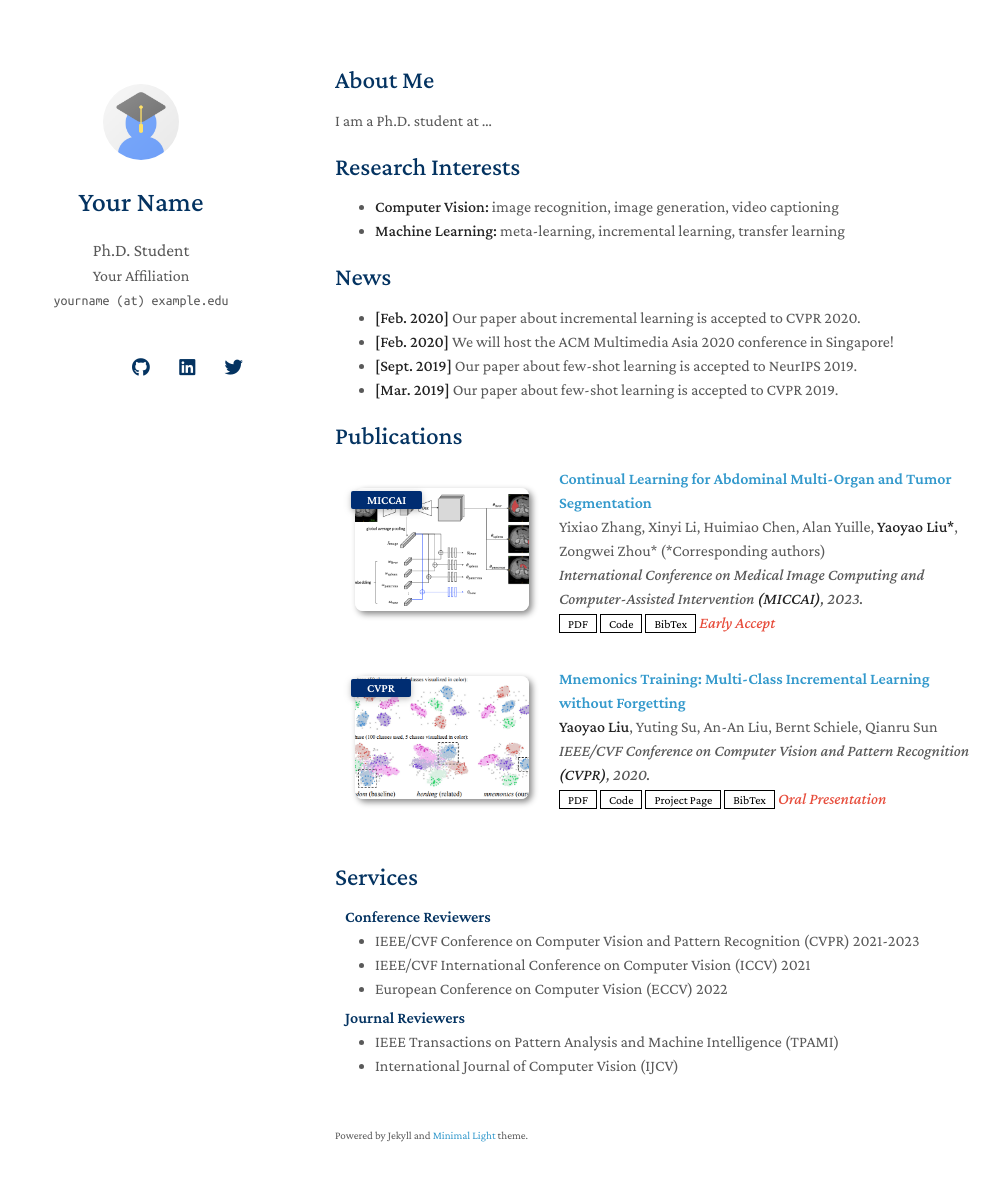
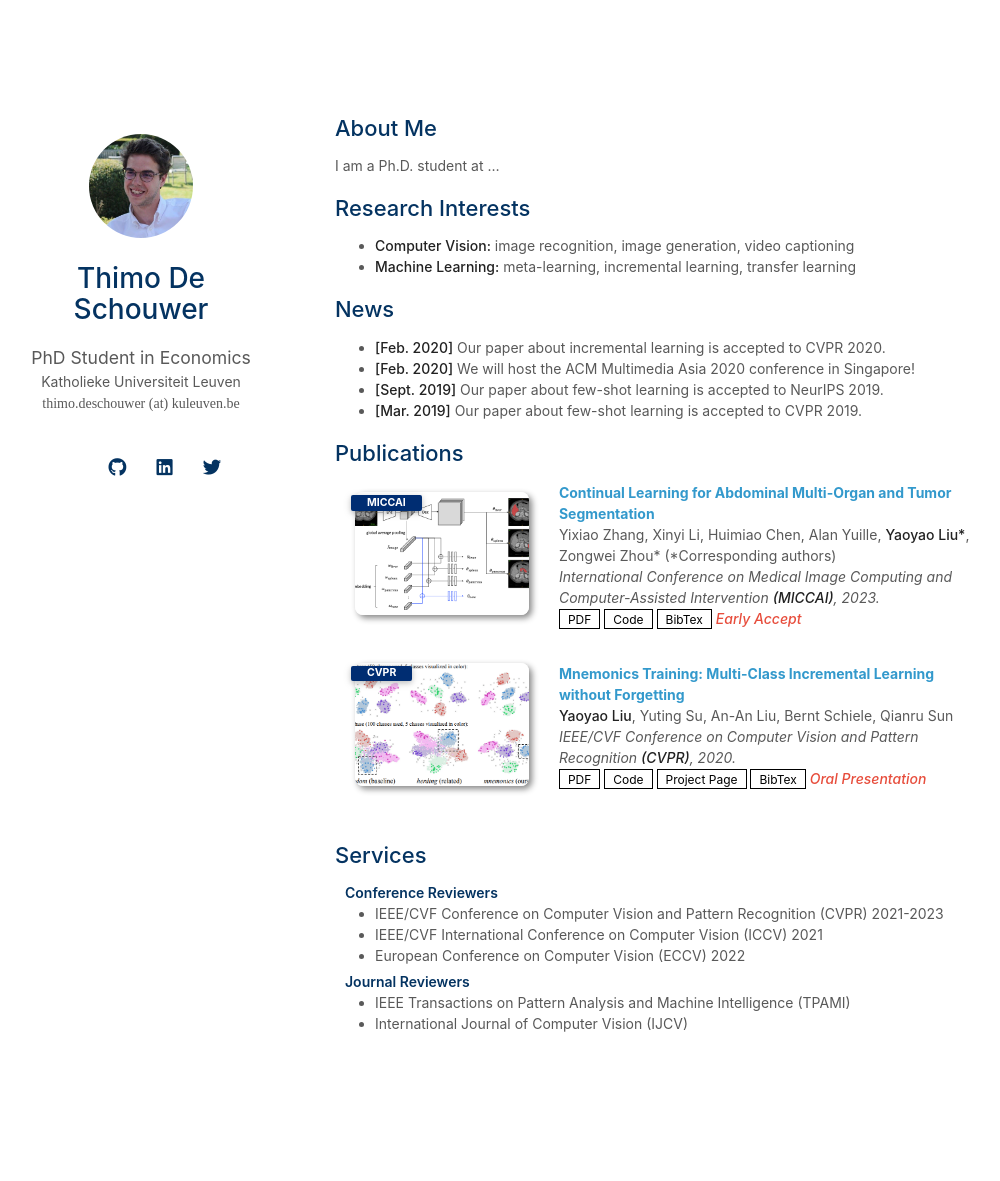
Before and after one commit to thimodeschouwer/thimodeschouwer.github.io, a Jekyll site: the page built from index.md, in a window 1280 px wide and 1216 px high. Shown: the top 1181 px of the window, without its empty margins (135-1135 px from the left). Built offline with Jekyll 4.4.1, drawn with Linux system fonts in a browser that asks for light colours; nearby versions of some CDN libraries; a style sheet for code colours, icons or effects is not loaded; our own code applies the rules of GitHub Pages for plain Markdown files.

Commit message:
website setup

```diff
--- a/_config.yml
+++ b/_config.yml
@@ -1,8 +1,8 @@
 # Basic Information
-title: Your Name
-position: Ph.D. Student
-affiliation: Your Affiliation
-email: yourname (at) example.edu
+title: Thimo De Schouwer
+position: PhD Student in Economics
+affiliation: Katholieke Universiteit Leuven
+email: thimo.deschouwer (at) kuleuven.be
 
 # Search Engine Optimization (SEO)
 # The following information is used to improve the website traffic from search engines, e.g., Google.
@@ -12,29 +12,28 @@ canonical: https://minimal-light-theme.yliu.me/
 
 # Links
 # If you don't need one of them, you may delete the corresponding line.
-google_scholar: https://scholar.google.com/
-cv_link: assets/files/curriculum_vitae.pdf
-github_link: https://github.com/
-linkedin: https://www.linkedin.com/
-twitter: https://twitter.com/
+cv_link: assets/files/CV_DeSchouwer.pdf
+github_link: https://github.com/thimodeschouwer
+linkedin: https://www.linkedin.com/in/thimo-de-schouwer-616b55127/
+twitter: https://x.com/ThimoDeSchouwer
 
 # Images (e.g., your profile picture and your website's favicon)
 # "favicon" and "favicon_dark" are used for the light and dark modes, respectively.
-avatar: ./assets/img/avatar.png
-favicon: ./assets/img/favicon.png
-favicon_dark: ./assets/img/favicon-dark.png
+avatar: ./assets/img/FotoThimo.png
+favicon: ./assets/img/leuven_icon.jpg
+favicon_dark: ./assets/img/leuven_icon.jpg
 
 # Footnote
 # You may use the option to disable the footnote, "Powered by Jekyll and Minimal Light theme."
-enable_footnote: true
+enable_footnote: false
 
 # Auto Dark Mode
 # You may use the option to disable the automatic dark theme
-auto_dark_mode: true
+auto_dark_mode: false
 
 # Font
 # You can use this option to choose between Serif or Sans Serif fonts.
-font: "Serif" # or "Sans Serif"
+font: "Sans Serif" # or "Sans Serif"
 
 # Google Analytics ID
 # Please remove this if you don't use Google Analytics
```
Also changed, not shown: assets/img/FotoThimo.png (added), assets/img/leuven_icon.jpg (added), 2 other files.
